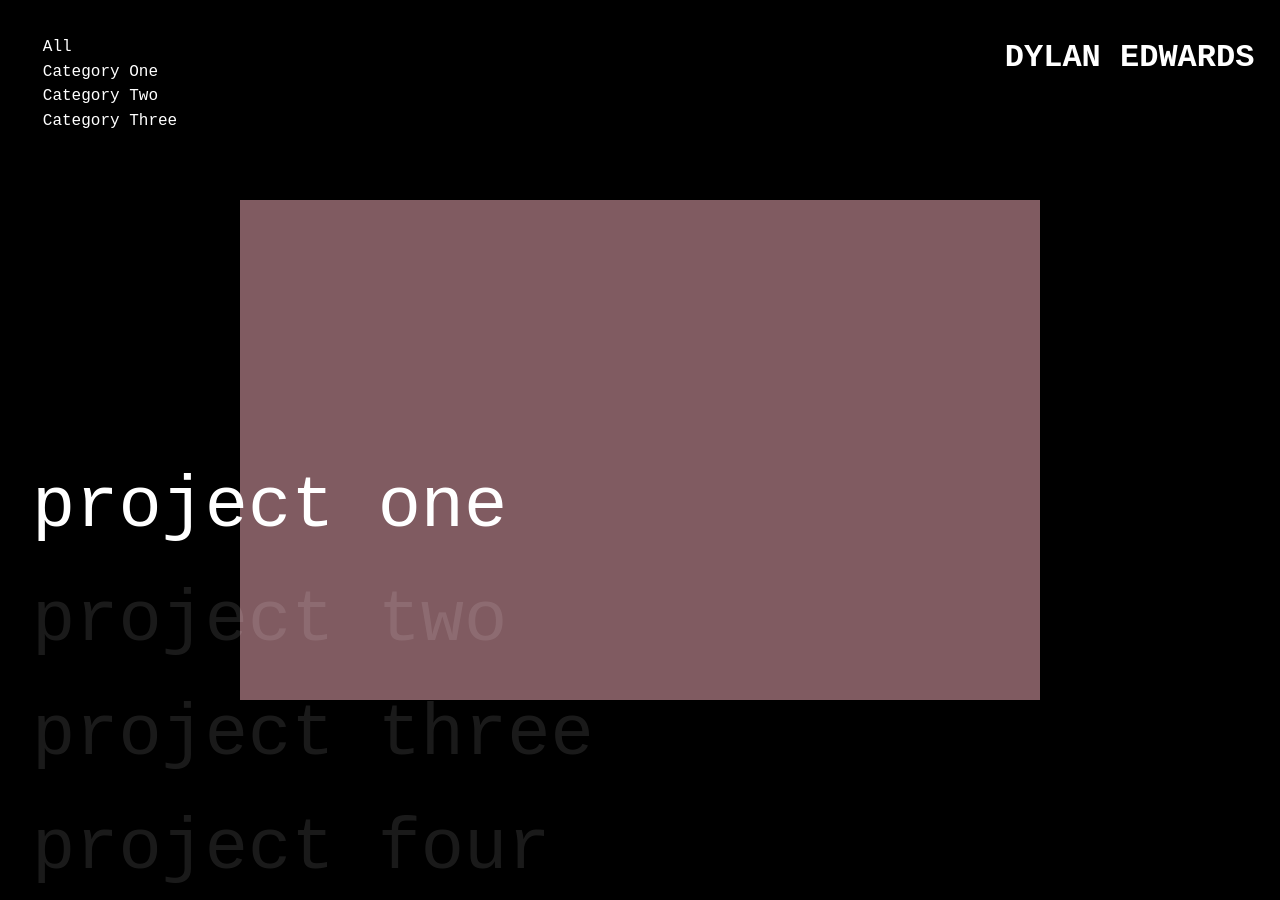
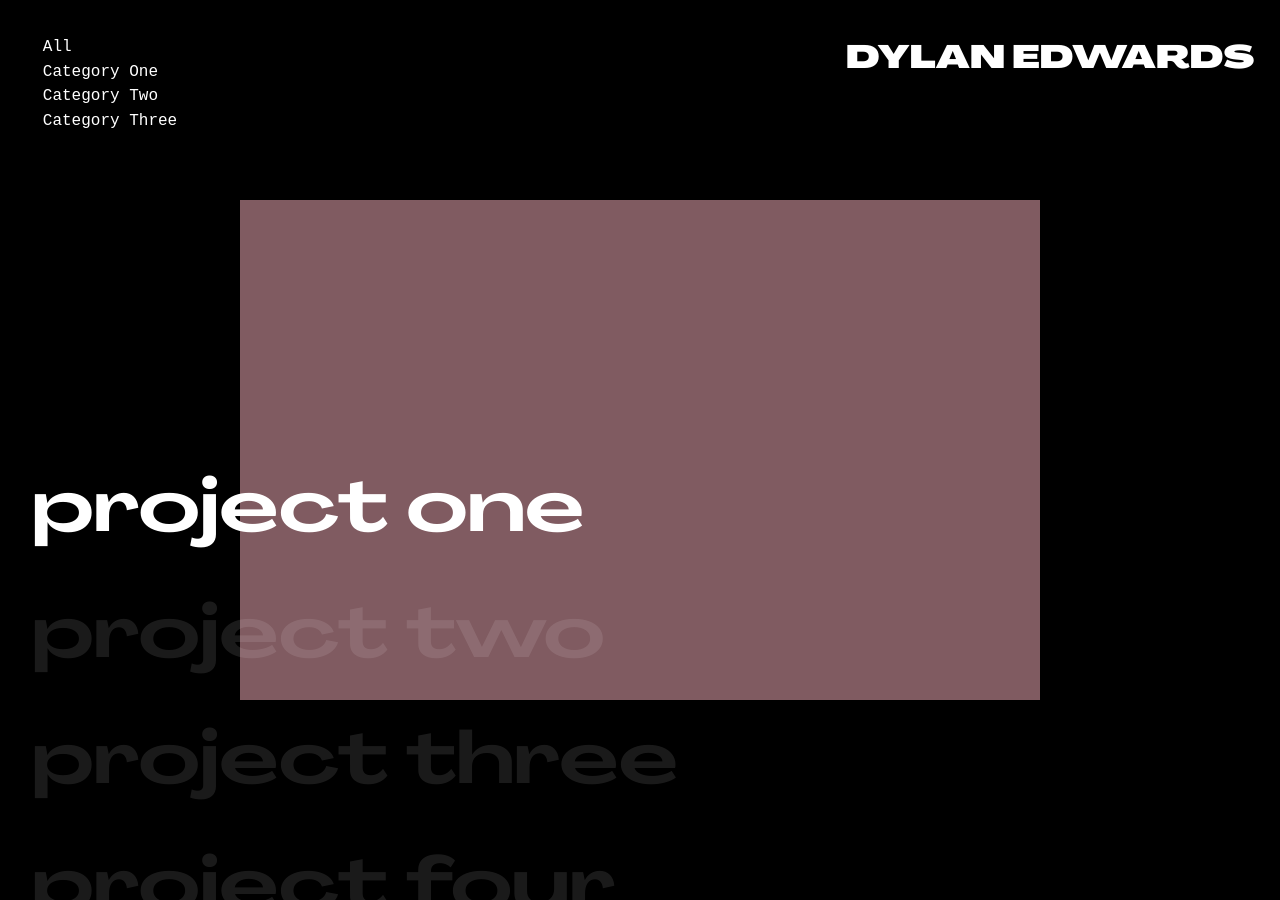
Before and after one commit to jilliangmeehan/dylan-edwards, a Jekyll site: the page built from index.html, in a window 1280 px wide and 900 px high. Built offline with Jekyll 4.4.1, drawn with Linux system fonts in a browser that asks for light colours; some web fonts are replaced.

Commit message:
wow i rly hate this

```diff
--- a/_sass/variables.scss
+++ b/_sass/variables.scss
@@ -2,12 +2,12 @@
 
 @font-face {
   font-family: 'Agrandir Grand Bold';
-  src: url('../assets/fonts/AgrandirGrandBold.woff2') format('woff2'), url('../assets/fonts/AgrandirGrandBold.woff') format('woff'), url('../assets/fonts/AgrandirGrandBold.otf') format('otf');
+  src: url('/assets/fonts/AgrandirGrandBold.woff2') format('woff2'), url('/assets/fonts/AgrandirGrandBold.woff') format('woff'), url('/assets/fonts/AgrandirGrandBold.otf') format('otf');
 }
 
 @font-face {
   font-family: 'Agrandir Grand Black';
-  src: url('../assets/fonts/AgrandirGrandBlack.woff2') format('woff2'), url('../assets/fonts/AgrandirGrandBlack.woff') format('woff'), url('../assets/fonts/AgrandirGrandBlack.otf') format('otf');
+  src: url('/assets/fonts/AgrandirGrandBlack.woff2') format('woff2'), url('/assets/fonts/AgrandirGrandBlack.woff') format('woff'), url('/assets/fonts/AgrandirGrandBlack.otf') format('otf');
 }
 
 $title-font: 'Agrandir Grand Black', monospace;
```
Also changed, not shown: 2 other files.
